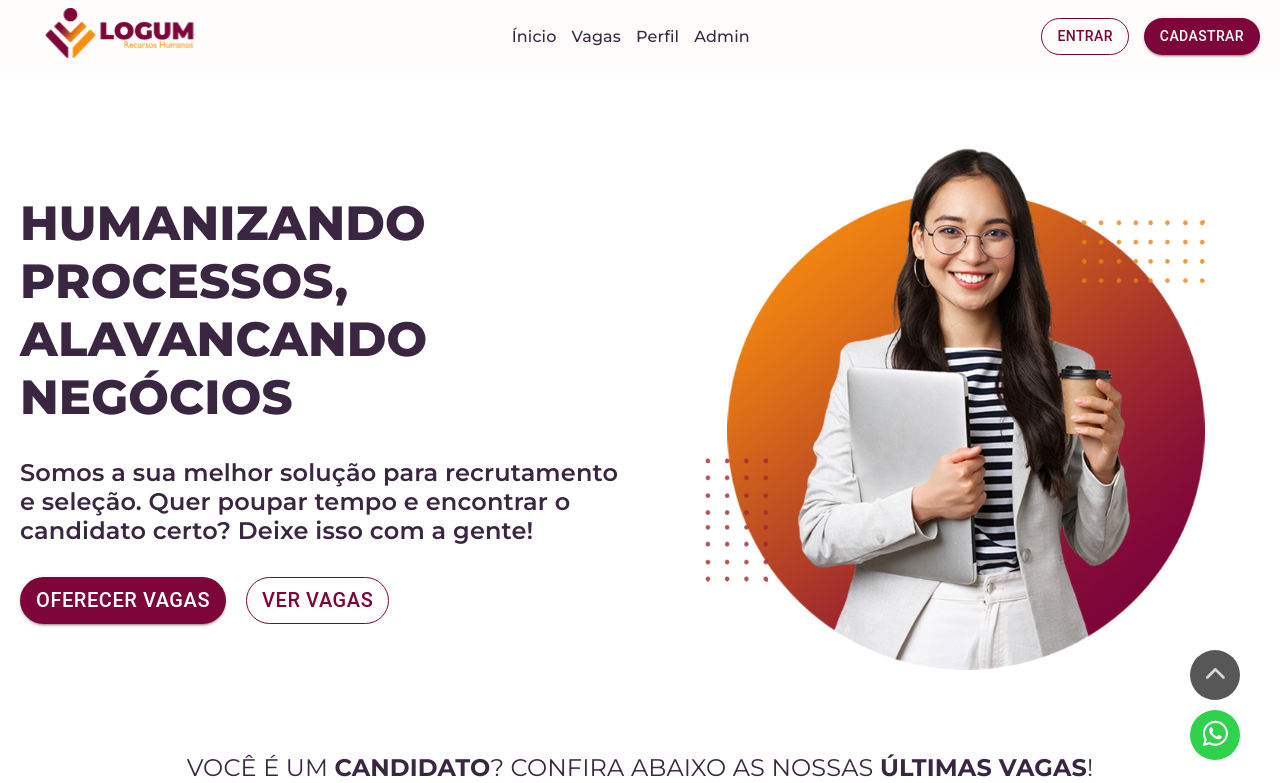
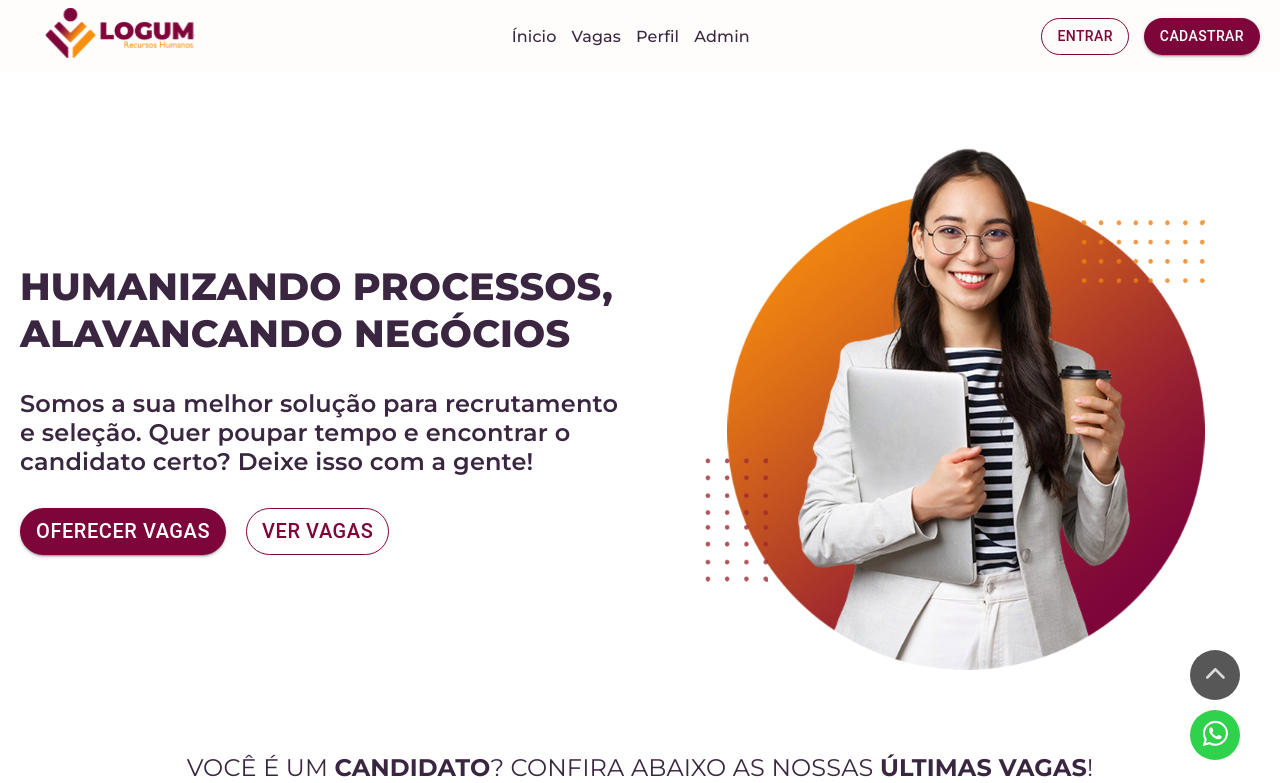
Before and after one commit to MPCGomes/logumrh, a Next.js app in the folder frontend-web/: page / in a window 1280 px wide. Shown: the top 783 px of the page. Built offline with nearby package versions, Linux system fonts and the light colour scheme.

Commit message:
merge fix

```diff
--- a/frontend-web/app/page.module.scss
+++ b/frontend-web/app/page.module.scss
@@ -37,7 +37,7 @@
   gap: 32px;
 
   h1 {
-    font-size: variables.$fs-800;
+    font-size: 38px;
     text-transform: uppercase;
     font-weight: 800;
     line-height: normal;
--- a/frontend-web/app/page.tsx
+++ b/frontend-web/app/page.tsx
@@ -250,7 +250,7 @@ const Home = () => {
               icon={<IoLogoWhatsapp />}
               title={'WhatsApp'}
               contact={'(12) 97409-6393'}
-              link={'#'}
+              link={'mailto:https://w.app/sqSG8Z'}
             />
             <ContactCard
               icon={<FaLinkedin />}
--- a/frontend-web/components/ModalApply/ModalApply.module.scss
+++ b/frontend-web/components/ModalApply/ModalApply.module.scss
@@ -87,13 +87,13 @@
 
 .buttonContainer {
   display: flex;
-  justify-content: end;
+  justify-content: flex-end;
   gap: 20px;
   align-items: center;
 }
 
 .closeButton {
-  text-align: end;
+  text-align: flex-end;
   color: var(--primary-color);
   border: none;
   border-radius: 5px;
```
